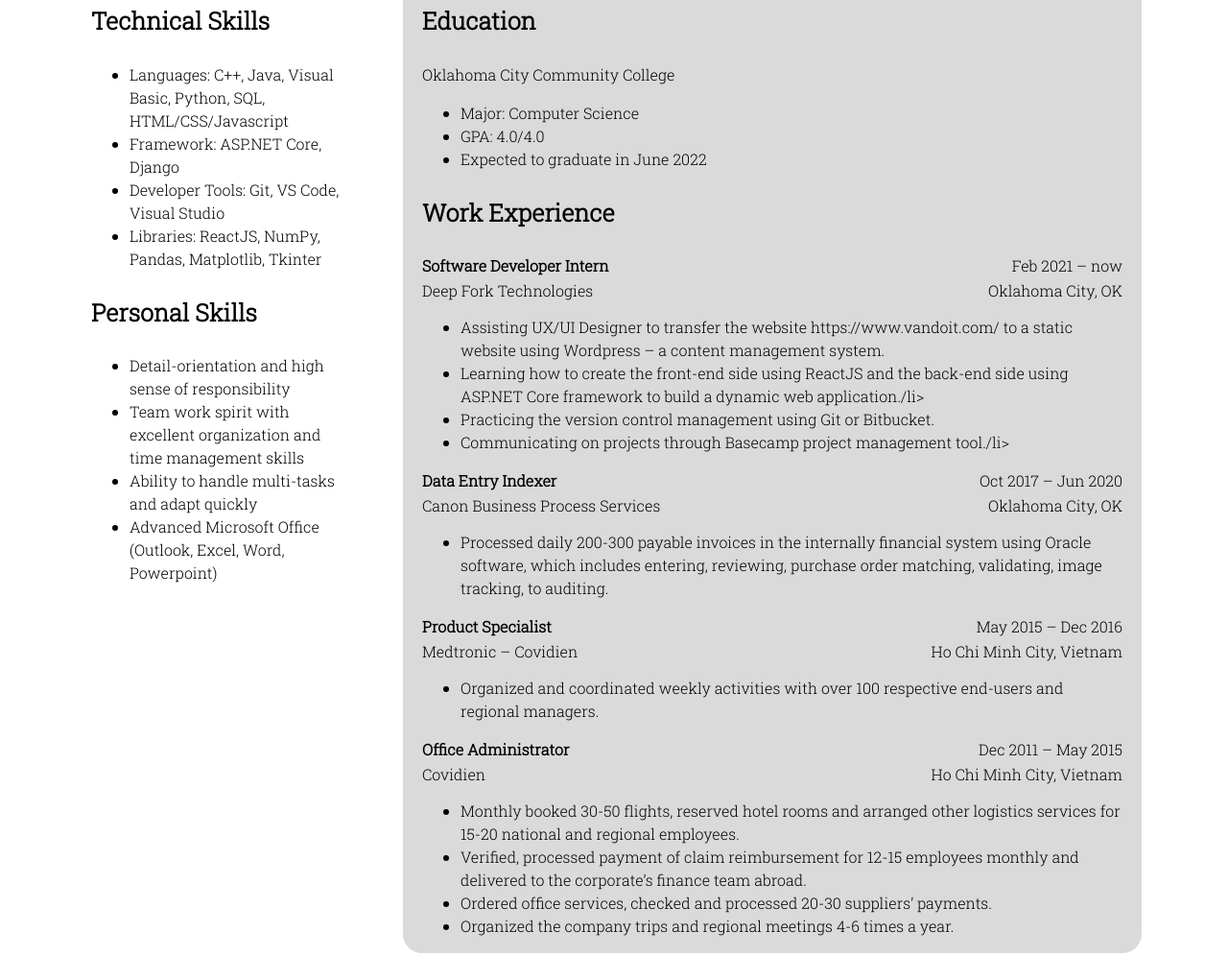
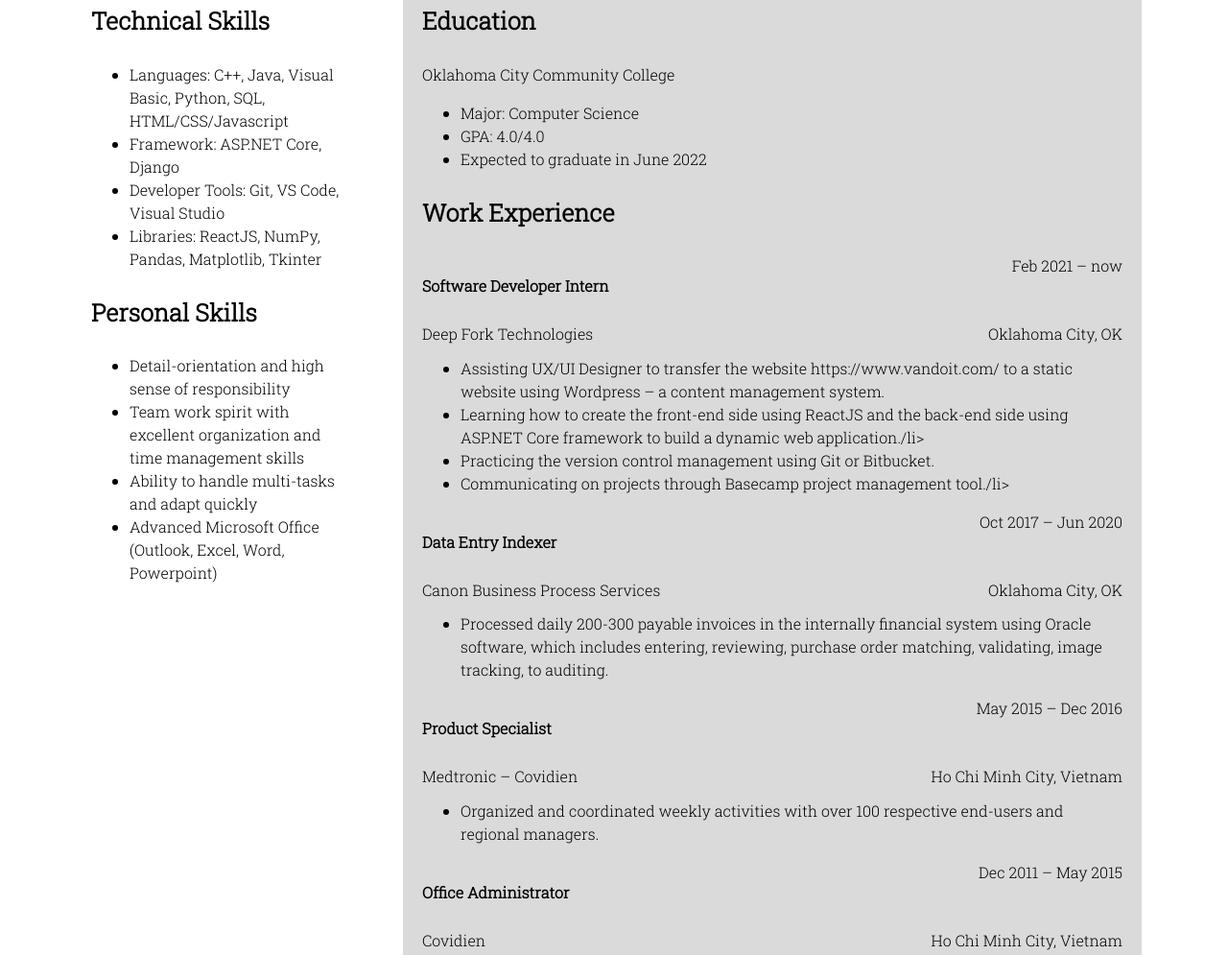
Before and after one commit to kathy20316/Resume, a plain HTML site: page index.html in a window 1280 px wide. Shown: the part 262-1257 px from the top of the page at 96% size. Drawn offline with Linux system fonts and the light colour scheme.

Commit message:
Update index.html

```diff
--- a/index.html
+++ b/index.html
@@ -65,7 +65,7 @@
 				<div class="experience">
 					<h3>Work Experience</h3>
 					<div class="job grid">
-						<p>Software Developer Intern</p>
+						<h4>Software Developer Intern</h4>
 						<p>Feb 2021 – now</p>
 						<p>Deep Fork Technologies</p>
 						<p>Oklahoma City, OK</p>
@@ -79,7 +79,7 @@
 						</ul>
 					</div>
 					<div class="job grid">
-						<p>Data Entry Indexer</p>
+						<h4>Data Entry Indexer</h4>
 						<p>Oct 2017 – Jun 2020</p>
 						<p>Canon Business Process Services</p>
 						<p>Oklahoma City, OK</p>
@@ -90,7 +90,7 @@
 						</ul>
 					</div>
 					<div class="job grid">
-						<p>Product Specialist</p>
+						<h4>Product Specialist</h4>
 						<p>May 2015 – Dec 2016</p>
 						<p>Medtronic – Covidien</p>
 						<p>Ho Chi Minh City, Vietnam</p>
@@ -101,7 +101,7 @@
 						</ul>
 					</div>
 					<div class="job grid">
-						<p>Office Administrator</p>
+						<h4>Office Administrator</h4>
 						<p>Dec 2011 – May 2015</p>
 						<p>Covidien</p>
 						<p>Ho Chi Minh City, Vietnam</p>
```
